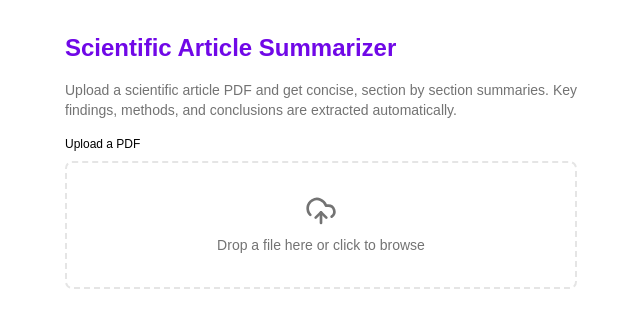
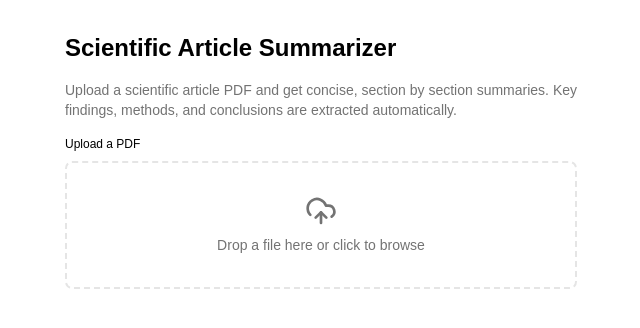
Before and after one commit to mlmar/summarizer, a React (Vite) app in the folder client/: page / in a window 1280 px wide. Shown: the top 328 px of the page, without its empty margins (319-959 px from the left). Built offline with nearby package versions, Linux system fonts and the light colour scheme.

Commit message:
Style updates

```diff
--- a/client/src/App.tsx
+++ b/client/src/App.tsx
@@ -13,7 +13,7 @@ function App() {
     return (
         <main className='flex flex-col items-center w-full min-h-screen p-8 gap-6'>
             <section className='flex flex-col w-full max-w-lg gap-4'>
-                <h1 className='text-2xl text-primary font-bold '>Scientific Article Summarizer</h1>
+                <h1 className='text-2xl font-bold '>Scientific Article Summarizer</h1>
                 <p className='text-sm text-muted-foreground'>
                     Upload a scientific article PDF and get concise, section by section summaries. Key findings,
                     methods, and conclusions are extracted automatically.
--- a/client/src/components/ui/dropzone.tsx
+++ b/client/src/components/ui/dropzone.tsx
@@ -57,10 +57,10 @@ export function Dropzone({
                     'flex flex-col items-center justify-center gap-2 rounded-lg border-2 border-dashed px-6 py-8 text-center transition-colors cursor-pointer select-none',
                     {
                         'pointer-events-none opacity-50': disabled,
-                        'hover:border-ring hover:bg-accent/40': !disabled
+                        'hover:border-ring hover:border-primary hover:bg-accent/40': !disabled
                     },
                     {
-                        'border-ring bg-accent/60': isDragging,
+                        'border-ring border-primary bg-accent/60': isDragging,
                         'border-input': !isDragging
                     }
                 )}
```
